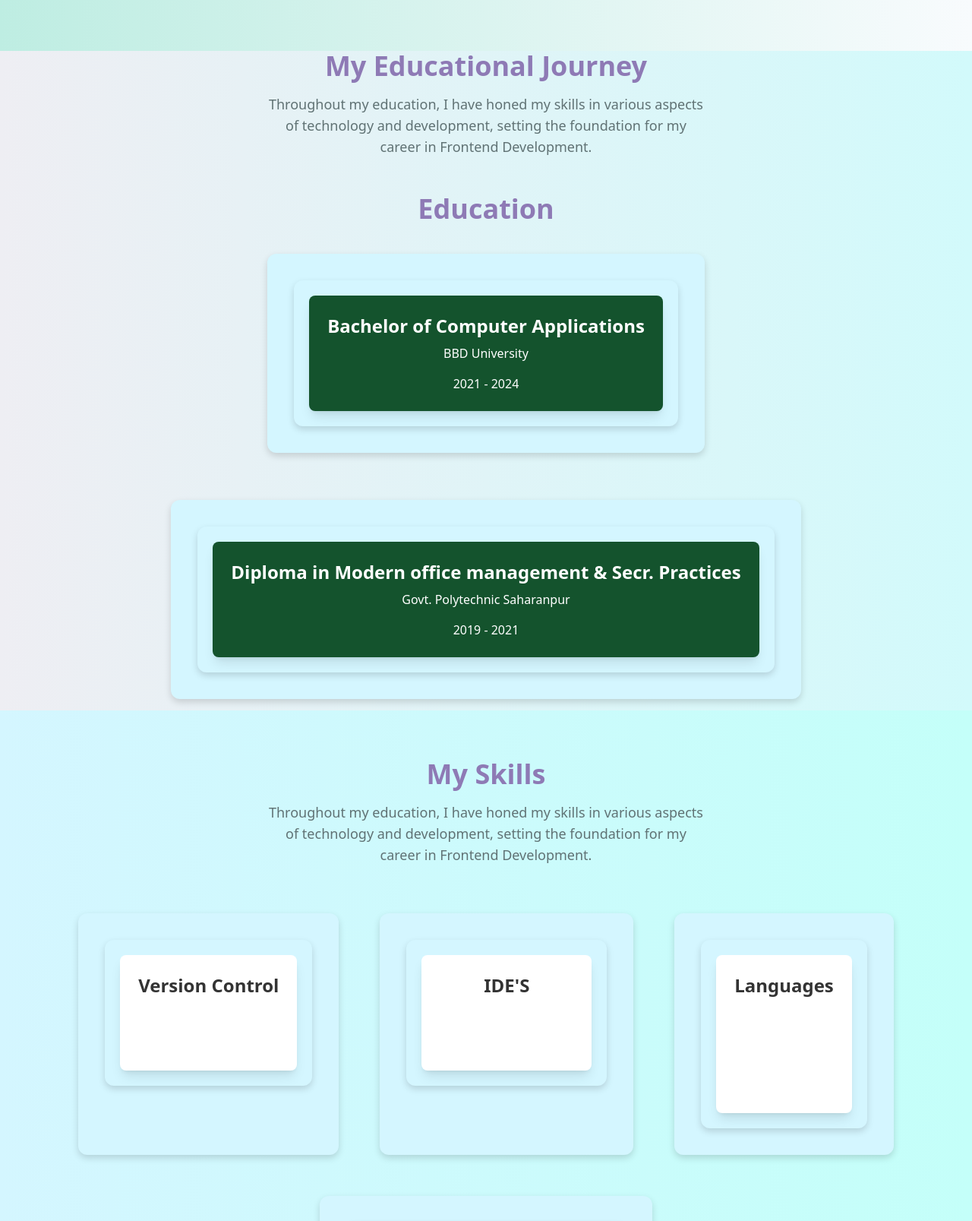
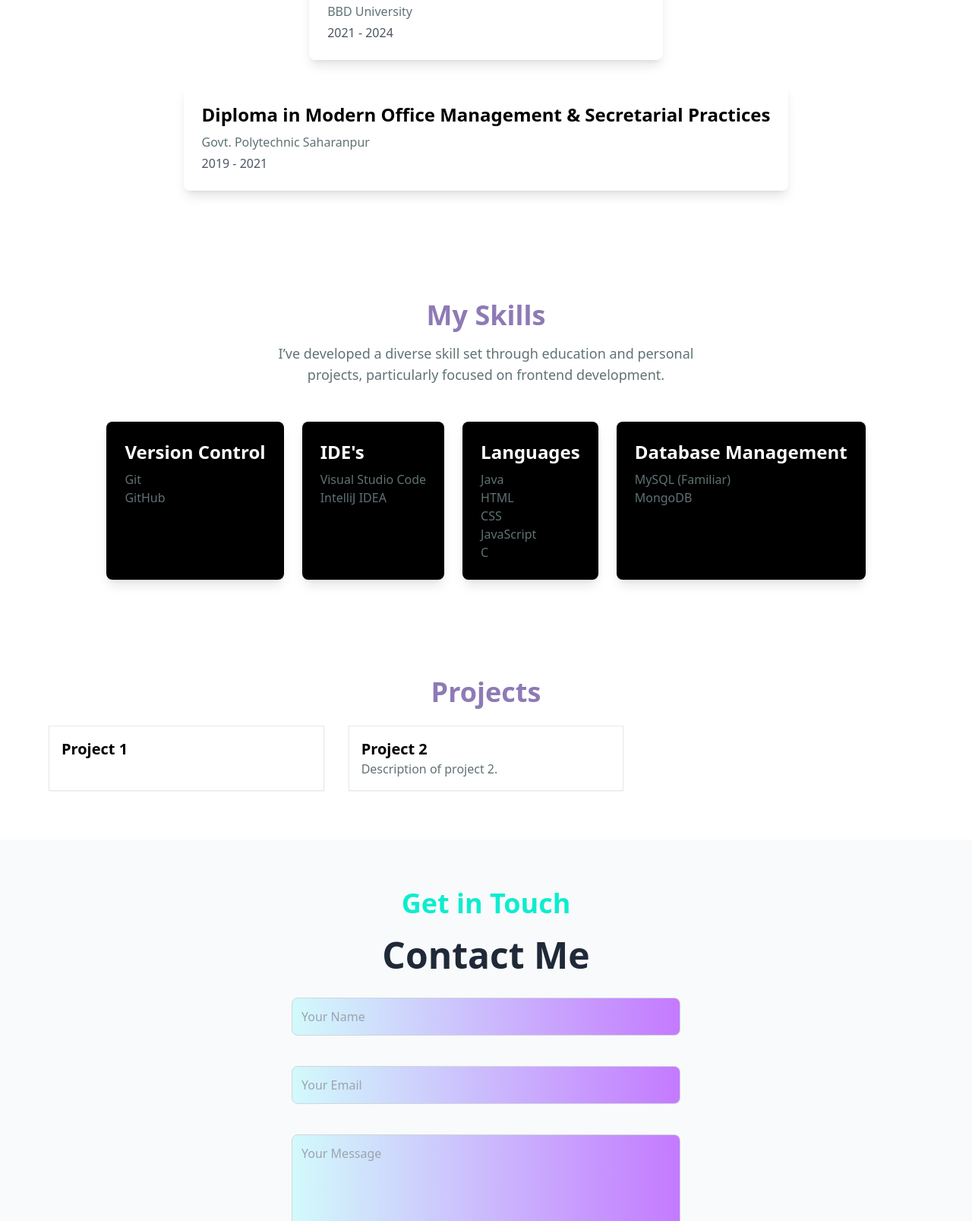
Before and after one commit to pranjal825/Portfolio, a plain HTML site: page index.html in a window 1280 px wide. Shown: the part 1193-2800 px from the top of the page at 76% size. Drawn offline with nearby package versions, Linux system fonts and the light colour scheme.

Commit message:
1st Final change

```diff
--- a/index.html
+++ b/index.html
@@ -24,7 +24,6 @@
        </div>
         <ul class="hidden md:flex items-center gap-5 lg:gap-7 rounded-full px-11 py-3 bg-green-300 shadow-sm bg-opacity-55">
             <li><a href="#home" class="hover:text-red-500">Home</a></li>
-            <li><a href="#about" class="hover:text-red-500">About Me</a></li>
             <li><a href="#education" class="hover:text-red-500">Education</a></li>
             <li><a href="#skills" class="hover:text-red-500">Skills</a></li>
             <li><a href="#projects" class="hover:text-red-500">Projects</a></li>
@@ -34,7 +33,6 @@
         <!-- Mobile Navigation Menu -->
         <ul id="sideMenu" class="hidden md:hidden flex-col py-20 px-10 fixed right-0 top-0 bottom-0 w-64 z-50 h-screen bg-rose-200 transition duration-500">
             <li><a href="#home" class="hover:text-blue-500">Home</a></li>
-            <li><a href="#about" class="hover:text-blue-500">About Me</a></li>
             <li><a href="#education" class="hover:text-blue-500">Education</a></li>
             <li><a href="#skills" class="hover:text-blue-500">Skills</a></li>
             <li><a href="#projects" class="hover:text-blue-500">Projects</a></li>
@@ -44,13 +42,14 @@
 
     <!--Home Section -->
 <!-- New Home Section (Updated) -->
-<section id="home" class="min-h-screen flex items-center justify-center bg-gradient-to-r from-[#A2D2FF] to-[#74C0FC] text-black py-20">
+<!-- Home Section -->
+<section id="home" class="min-h-screen flex items-center justify-center bg-white text-black py-20">
   <div class="text-center">
-        <h1 class="text-5xl font-bold text-black">Hi! I'm Pranjal Dwivedi</h1>
-        <h2 class="text-2xl font-semibold text-black mt-2">Frontend Web Developer </h2>
+    <h1 class="text-5xl font-bold text-[#FFAFCC]">Hi! I'm Pranjal Dwivedi</h1>
+    <h2 class="text-2xl font-semibold text-[#FFAFCC] mt-2">Frontend Web Developer</h2>
     <p class="text-lg text-black max-w-xl mx-auto mb-10">
-            I'm a passionate frontend Frontend developer with a strong focus on creating visually appealing and user-friendly interfaces.
-            and also learning new things from creating new things.
+      I'm a passionate frontend developer with a strong focus on creating visually appealing and user-friendly interfaces.
+      I'm also constantly learning new things by creating new projects.
     </p>
 
     <!-- Buttons -->
@@ -61,124 +60,80 @@
   </div>
 </section>
 
-<!--about me section-->
-<section id="AboutMe" class="bg-gradient-to-r from-[#beede2] to-[#f8fbfd] text-black py-20 flex flex-col items-center justify-center">
-    <div class="container mx-auto text-center px-6">
-        <!-- About Me Text Section -->
-        <div class="md:w-2/3 mx-auto">
-            <h1 class="text-5xl font-bold text-[#030303]">Introduction</h1>
-            <h2 class="text-2xl font-semibold text-black mt-2">About Me</h2>
-            <p class="text-lg text-center mt-4 max-w-2xl">
-                Hi! 👋 I'm Pranjal Dwivedi and I'm a passionate Frontend developer with a strong focus on creating visually appealing and user-friendly interfaces. I am constantly learning new things and take immense pride in delivering excellence in every task. My observant nature and sincerity drive me to continuously improve and innovate in my work. I thrive on the motivation that comes from doing what I love, and this passion ensures that I always put forth my best effort.
-            </p>
-        </div>
-    </div>
-</section>
-
 <!-- Education Section -->
-    <section id="education" class="from-green-900 text-center">
+<section id="education" class="bg-white py-20">
   <div class="container mx-auto px-6">
-
-            <!-- Heading for My Educational Journey -->
     <h2 class="text-4xl font-bold mb-4 text-center">My Educational Journey</h2>
-
-            <!-- Centered description text below the heading -->
     <p class="text-lg max-w-xl mx-auto mb-12 text-center">
       Throughout my education, I have honed my skills in various aspects of technology and development,
       setting the foundation for my career in Frontend Development.
     </p>
-            <!-- Education Section Cards -->
-            <h2 class="text-4xl font-bold mb-6 text-center">Education</h2>
-             <!-- Center-align the cards container -->
+
+    <h3 class="text-4xl font-bold mb-6 text-center">Education</h3>
     <div class="flex justify-center gap-8 flex-wrap">
       <!-- Education Card 1 -->
-          <div class="outer-box">
-            <div class="outer-box">
-          <div class="education-card bg-green-900 text-white shadow-lg rounded-lg p-6 transition-transform duration-300 hover:shadow-2xl hover:-translate-y-2">
-                  <strong><h3 class="text-2xl font-semibold mb-2">Bachelor of Computer Applications</h3></strong>
-                    <p class="text-white mb-4">BBD University</p>
-                    <p class="text-white">2021 - 2024</p>
+      <div class="education-card bg-white text-black shadow-lg rounded-lg p-6 transition-transform duration-300 hover:shadow-2xl hover:-translate-y-2">
+        <h4 class="text-2xl font-semibold mb-2">Bachelor of Computer Applications</h4>
+        <p class="mb-1">BBD University</p>
+        <p class="text-gray-600">2021 - 2024</p>
       </div>
-            </div>
-          </div>
+
       <!-- Education Card 2 -->
-                 <div class="outer-box">
-                    <div class="outer-box">
-                <div class="education-card bg-green-900 text-white shadow-lg rounded-lg p-6 transition-transform duration-300 hover:shadow-2xl hover:-translate-y-2">
-                  <strong><h3 class="text-2xl font-semibold mb-2">Diploma in Modern office management & Secr. Practices</h3></strong>
-                    <p class="text-white mb-4">Govt. Polytechnic Saharanpur</p>
-                    <p class="text-white">2019 - 2021</p>
-                </div>
-                    </div>
-                 </div>
+      <div class="education-card bg-white text-black shadow-lg rounded-lg p-6 transition-transform duration-300 hover:shadow-2xl hover:-translate-y-2">
+        <h4 class="text-2xl font-semibold mb-2">Diploma in Modern Office Management & Secretarial Practices</h4>
+        <p class="mb-1">Govt. Polytechnic Saharanpur</p>
+        <p class="text-gray-600">2019 - 2021</p>
       </div>
     </div>
   </div>
 </section>
 
-   <!-- Education Section -->
 <!-- Skills Section -->
-<section id="skills" class="py-16 bg-gradient-to-r from-green-900 text-center">
+<section id="skills" class="bg-white py-20">
   <div class="container mx-auto px-6">
     <h2 class="text-4xl font-bold mb-4 text-center">My Skills</h2>
     <p class="text-lg max-w-xl mx-auto mb-12 text-center">
-            Throughout my education, I have honed my skills in various aspects of technology and development,
-            setting the foundation for my career in Frontend Development.
+      I’ve developed a diverse skill set through education and personal projects, particularly focused on frontend development.
     </p>
 
     <div class="flex justify-center gap-6 flex-wrap">
-            <!-- Card 1 -->
-            <div class="outer-box">
-                <div class="outer-box">
-              <div class="inner-box hover-effect  shadow-lg rounded-lg p-6 transition-transform duration-300 hover:shadow-2xl hover:-translate-y-2">
-                      <strong><h3 class="text-2xl font-semibold mb-2">Version Control</h3></strong>
-                        <p class="text-white mb-4">Git</p>
-                        <p class="text-white">GitHub</p>
-                    </div>
-                </div>
+      <!-- Skill Card 1 -->
+      <div class="skill-card bg-black text-white shadow-lg rounded-lg p-6 transition-transform duration-300 hover:shadow-2xl hover:-translate-y-2">
+        <h3 class="text-2xl font-semibold mb-2">Version Control</h3>
+        <p>Git</p>
+        <p>GitHub</p>
       </div>
 
-            <!-- Card 2 -->
-            <div class="outer-box">
-                <div class="outer-box">
-              <div class="inner-box hover-effect  shadow-lg rounded-lg p-6 transition-transform duration-300 hover:shadow-2xl hover:-translate-y-2">
-                      <strong><h3 class="text-2xl font-semibold mb-2">IDE'S</h3></strong>
-                        <p class="text-white mb-4">Visual Studio (VS CODE)</p>
-                        <p class="text-white">IntellijIdea</p>
-                    </div>
-                </div>
+      <!-- Skill Card 2 -->
+      <div class="skill-card bg-black text-white shadow-lg rounded-lg p-6 transition-transform duration-300 hover:shadow-2xl hover:-translate-y-2">
+        <h3 class="text-2xl font-semibold mb-2">IDE's</h3>
+        <p>Visual Studio Code</p>
+        <p>IntelliJ IDEA</p>
       </div>
 
-            <!-- Card 3 -->
-            <div class="outer-box">
-                <div class="outer-box">
-              <div class="inner-box hover-effect  shadow-lg rounded-lg p-6 transition-transform duration-300 hover:shadow-2xl hover:-translate-y-2">
-                      <strong><h3 class="text-2xl font-semibold mb-2">Languages</h3></strong>
-                        <p class="text-white">Java</p>
-                        <p class="text-white">HTML</p>
-                        <p class="text-white">CSS</p>
-                        <p class="text-white">JS</p>
-                        <p class="text-white">C</p>
-                    </div>
-                </div>
+      <!-- Skill Card 3 -->
+      <div class="skill-card bg-black text-white shadow-lg rounded-lg p-6 transition-transform duration-300 hover:shadow-2xl hover:-translate-y-2">
+        <h3 class="text-2xl font-semibold mb-2">Languages</h3>
+        <p>Java</p>
+        <p>HTML</p>
+        <p>CSS</p>
+        <p>JavaScript</p>
+        <p>C</p>
       </div>
 
-            <!-- Card 4 -->
-            <div class="outer-box">
-                <div class="outer-box">
-              <div class="inner-box hover-effect  shadow-lg rounded-lg p-6 transition-transform duration-300 hover:shadow-2xl hover:-translate-y-2">
-                      <strong><h3 class="text-2xl font-semibold mb-2">Database Management</h3></strong>
-                        <p class="text-white mb-4">Familiarity with MySQL</p>
-                        <p class="text-white">MongoDB for managing data</p>
-                    </div>
-                </div>
+      <!-- Skill Card 4 -->
+      <div class="skill-card bg-black text-white shadow-lg rounded-lg p-6 transition-transform duration-300 hover:shadow-2xl hover:-translate-y-2">
+        <h3 class="text-2xl font-semibold mb-2">Database Management</h3>
+        <p>MySQL (Familiar)</p>
+        <p>MongoDB</p>
       </div>
     </div>
   </div>
 </section>
+
  <!-- Skills Section -->
   <!-- Projects Section -->
-    <section id="projects" class="py-16 bg-gradient-to-r from-green-900">
+    <section id="projects" class="py-16 bg-gradient-to-r from-white">
         <div class="container mx-auto px-6">
         <h2 class="text-4xl font-bold mb-6 text-center">Projects</h2>
         <div class="grid grid-cols-1 md:grid-cols-2 lg:grid-cols-3 gap-8 max-w-6xl mx-auto">
--- a/style.css
+++ b/style.css
@@ -20,7 +20,7 @@ button:hover {
 /* Home Section Styling */
 /* Gradient Button */
 .btn-gradient {
-    background: linear-gradient(135deg, #FFE3E3, #FFE3E3); /* Gradient colors */
+    background: linear-gradient(135deg, #ffffff, #ffffff); /* Gradient colors */
     transition: transform 0.3s, background 0.3s;
 }
 .btn-gradient:hover {
@@ -67,7 +67,7 @@ button:hover {
 /* Container and Background Styling */
 #about {
     padding: 4rem 0;
-    background: linear-gradient(to right, #eeeef3, #05DFD7); /* Indigo to Blue Gradient */
+    background: linear-gradient(to right, #ffffff, #ffffff); /* Indigo to Blue Gradient */
     color: #5b7dac; /* Text color */
     text-align: left; /* Align text to the left */
 }
@@ -123,7 +123,7 @@ button:hover {
     border-radius: 0.5rem; /* Rounded corners */
     box-shadow: 0px 4px 10px rgba(0, 0, 0, 0.2); /* Shadow for depth */
     object-fit: cover; /* Make sure image covers area */
-    border: 2px solid #f3f4f6; /* Light border */
+    border: 2px solid #ffffff; /* Light border */
 }
 
 /* Card Styling */
@@ -180,12 +180,12 @@ p {
 }
 
 body.dark{
-    background-color: aqua;
+    background-color: rgb(255, 255, 255);
 }
 
 /* Education Section Background Color */
 #education {
-    background: linear-gradient(to right, #eeeef3, #05DFD7); /* Indigo to Blue Gradient */
+    background: linear-gradient(to right, #ffffff, #ffffff); /* Indigo to Blue Gradient */
 }
 
 /* Image and Box Styling */
@@ -206,7 +206,7 @@ body.dark{
 }
 
 .border-gray-200 {
-    border-color: #e5e7eb; /* Light gray border for image */
+    border-color: #ffffff; /* Light gray border for image */
 }
 
 .rounded-lg {
@@ -218,7 +218,7 @@ body.dark{
 }
 
 #education {
-    background: linear-gradient(to right, #eeeef3, #D2FAFB); /* Indigo to Blue Gradient */
+    background: linear-gradient(to right, #ffffff, #ffffff); /* Indigo to Blue Gradient */
 }
 
 form input,
@@ -259,7 +259,7 @@ form button:hover {
 /* Skills Section Styling */
 #skills {
     padding: 4rem 0;
-    background: linear-gradient(to right, #D4F6FF, #C4FFF9); /* Update these colors */
+    background: linear-gradient(to right, #ffffff, #ffffff); /* Update these colors */
     color: #333333; /* Adjust text color for contrast if needed */
 }
 
@@ -301,6 +301,6 @@ form button:hover {
 
 /* Hover effect for outer box */
 .outer-box:hover {
-    background-color: #c0ea57; /* Outer box color on hover */
+    background-color: #fcc3c3; /* Outer box color on hover */
     box-shadow: 0 6px 15px rgba(0, 0, 0, 0.2); /* Stronger shadow on outer box hover */
 }
```
Lines whose indentation alone changed are shown as unchanged.
